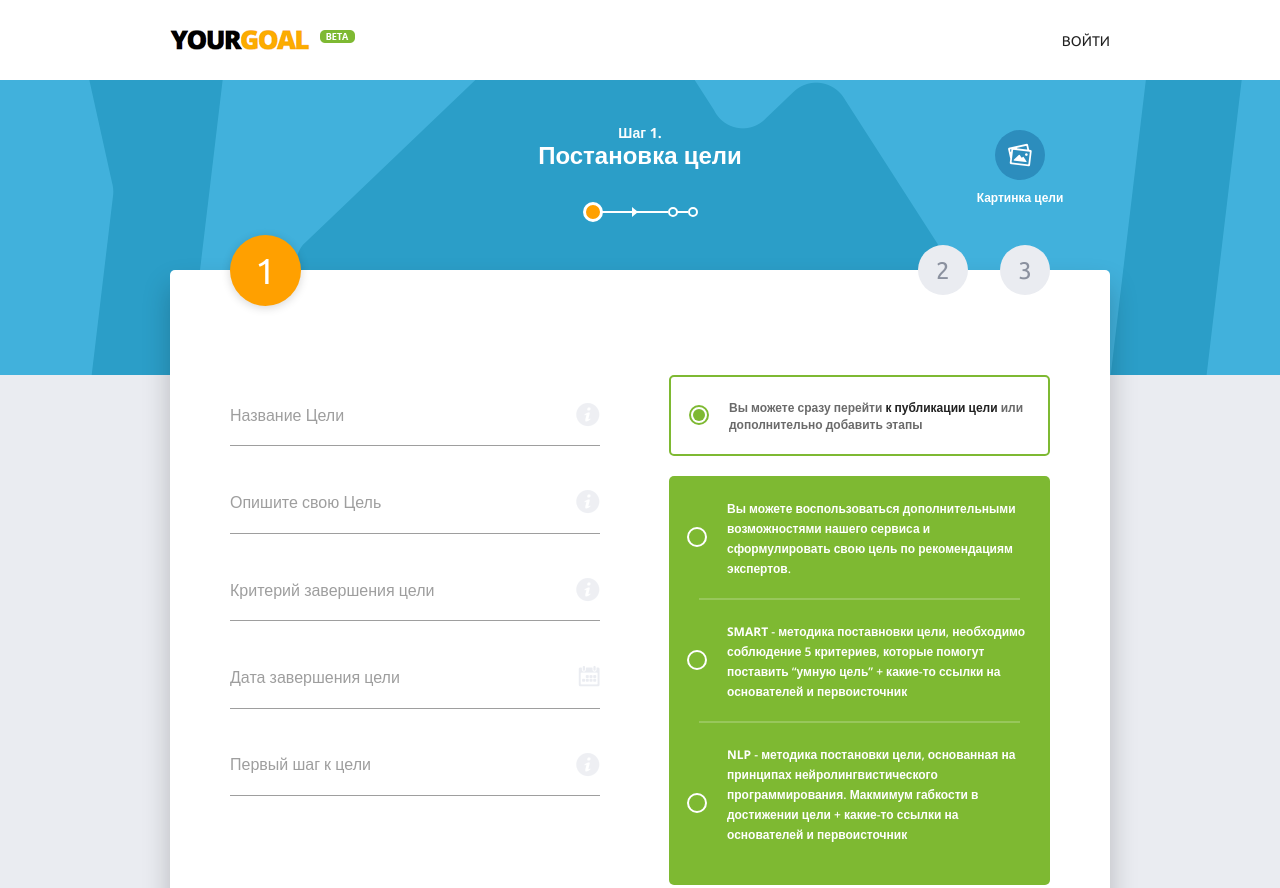
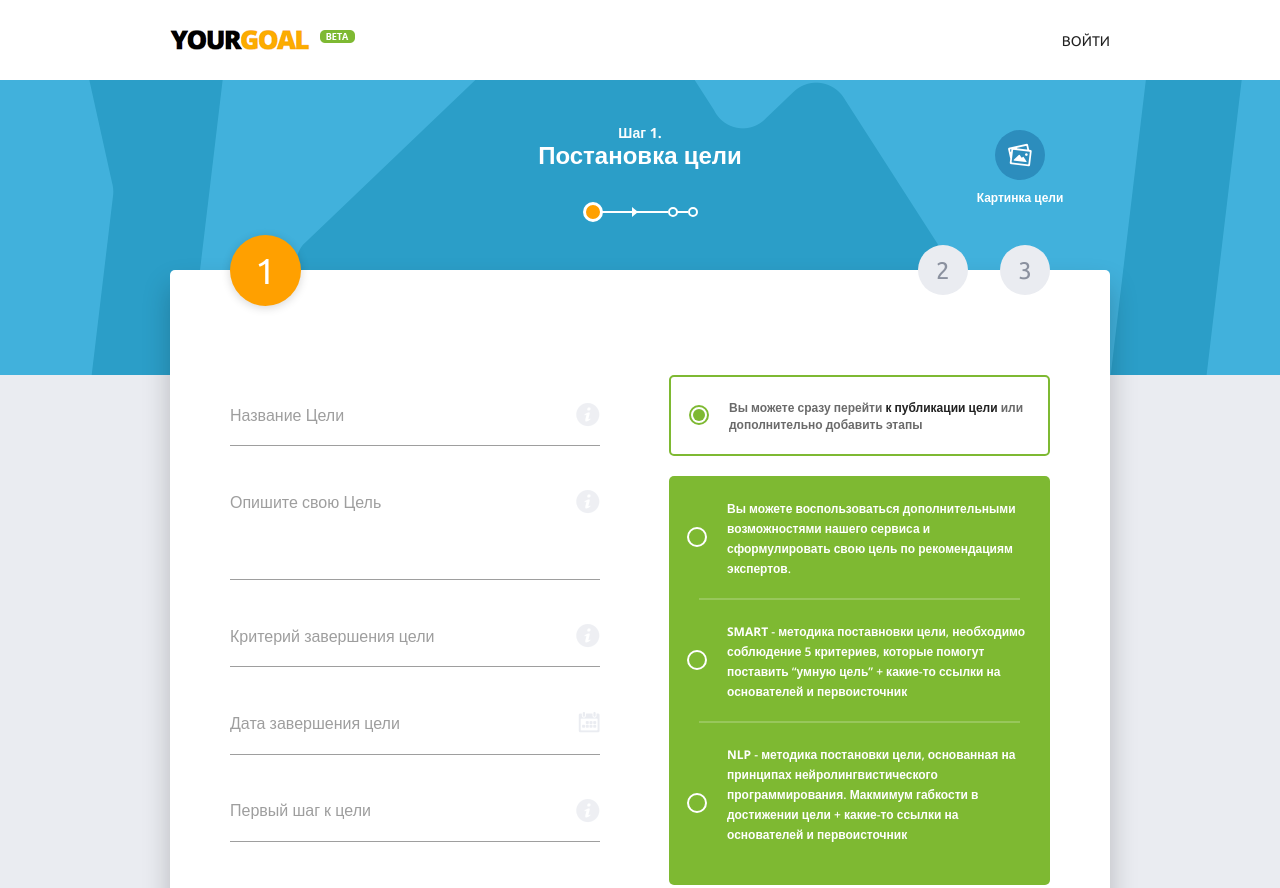
Before and after one commit to valeraderevshukov/Your-goal-goal, a plain HTML site: page index.html in a window 1280 px wide. Shown: the top 888 px of the page. Drawn offline with nearby package versions, Linux system fonts and the light colour scheme.

Commit message:
height area

```diff
--- a/index.html
+++ b/index.html
@@ -62,7 +62,7 @@
 						<div class="info tooltipped" data-position="bottom" data-delay="50" data-tooltip="I am tooltip">i</div>
 					</div>
 					<div class="input-field">
-						<textarea id="description" class="materialize-textarea" placeholder="Опишите свою Цель"></textarea>
+						<textarea id="description" class="materialize-textarea description" placeholder="Опишите свою Цель"></textarea>
 						<label for="description">Опишите свою Цель</label>
 						<hr class="input-th-scale">
 						<div class="info tooltipped" data-position="bottom" data-delay="50" data-tooltip="I am tooltip">i</div>
--- a/sass/_layouts.sass
+++ b/sass/_layouts.sass
@@ -19,6 +19,8 @@
 		float: left
 		padding: 16px 40px 0 0
 		width: 50%
+		textarea.materialize-textarea.description
+			height: 78px
 		textarea.materialize-textarea
 			padding: 0.7rem 0 0.7rem
 			min-height: 2rem
```
Also changed, not shown: css/screen.css.
